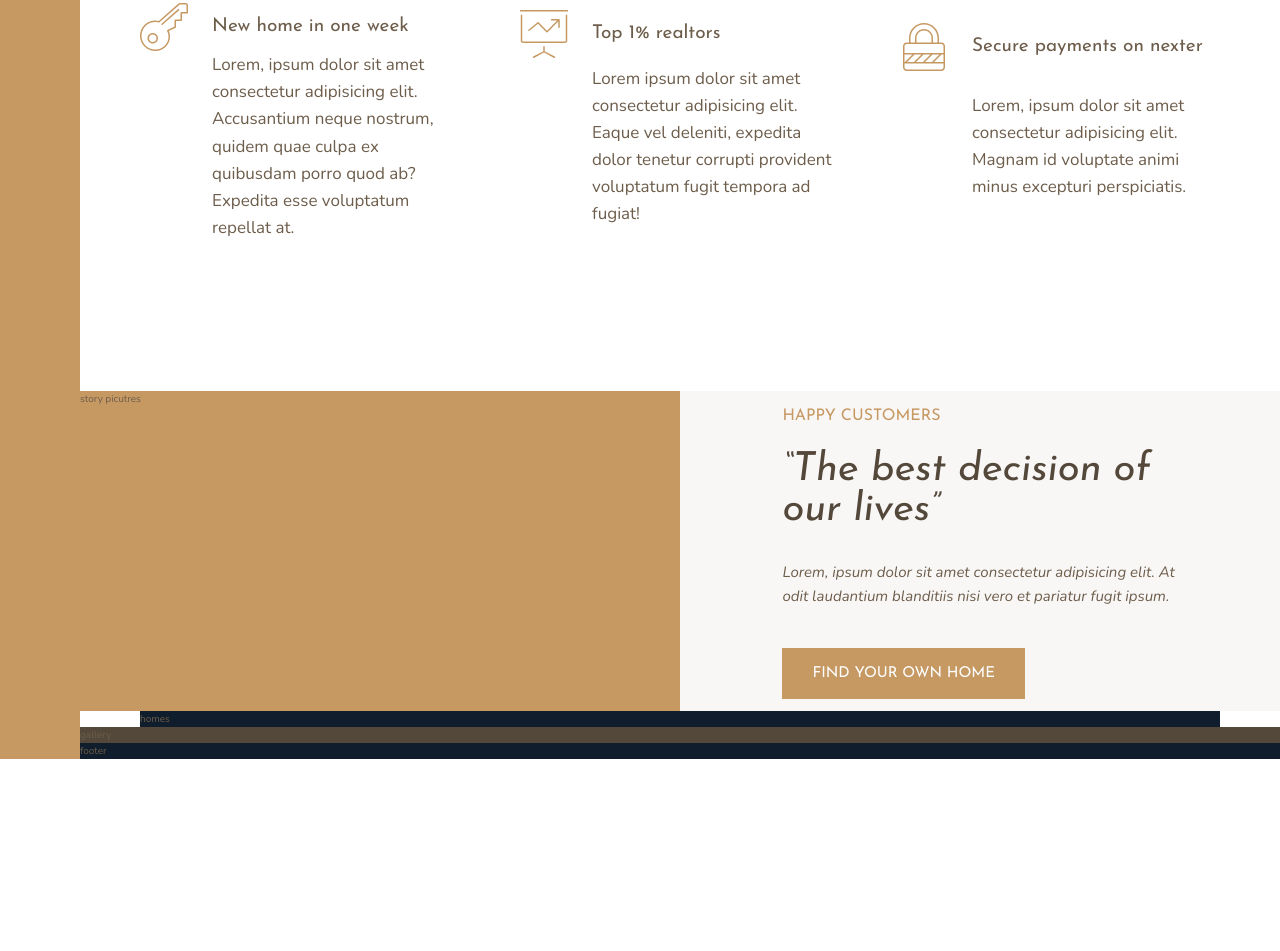
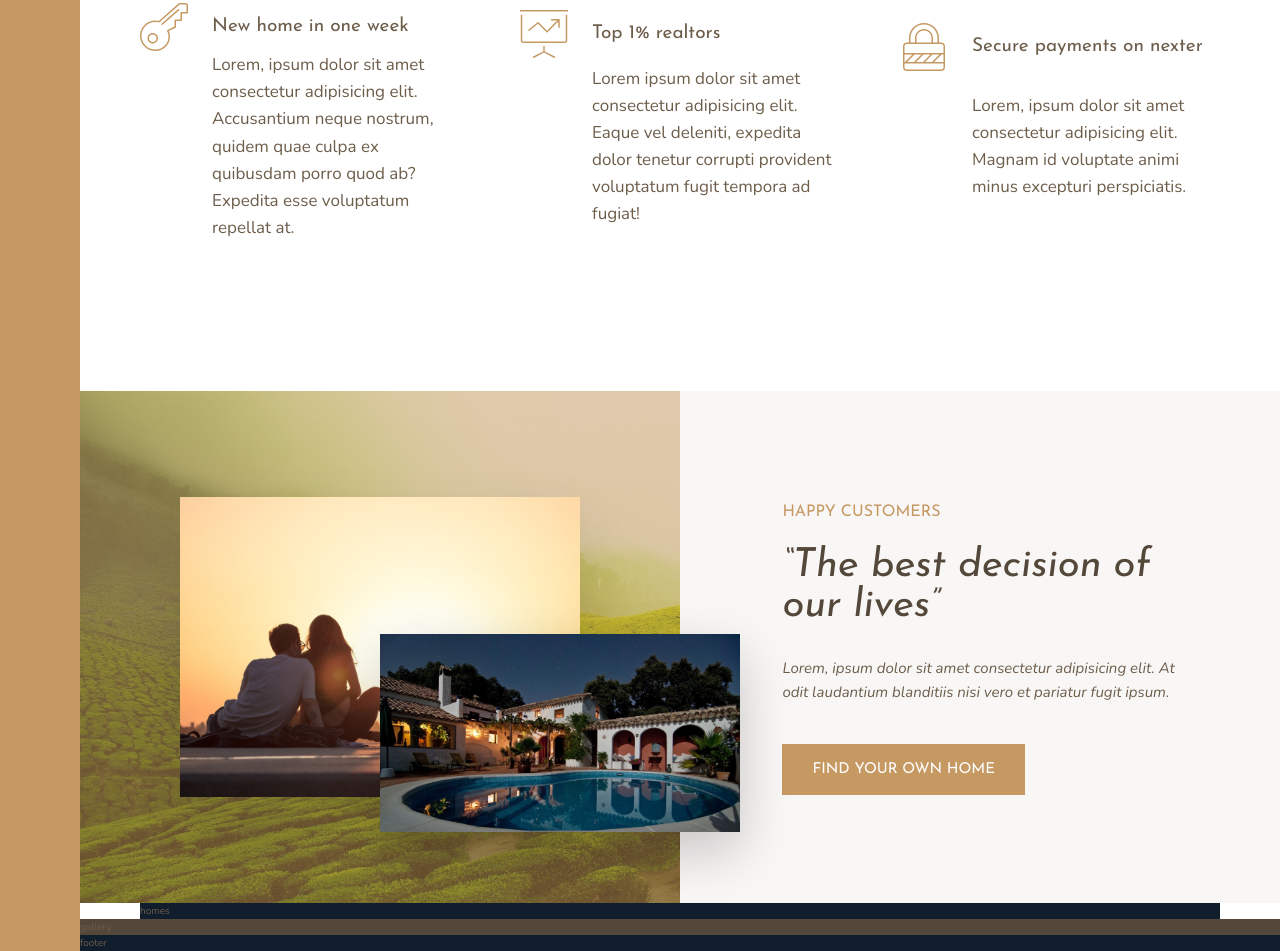
Before and after one commit to kacperkwinta/Nexter, a website: page index.html in a window 1280 px wide. Shown: the part 1031-1982 px from the top of the page. Before the commit the page ends 1790 px from the top, so only its background shows below. Drawn offline with nearby package versions, Linux system fonts and the light colour scheme.

Commit message:
story section images part done

```diff
--- a/index.html
+++ b/index.html
@@ -37,7 +37,9 @@
 					</svg>
 					<h4 class="heading-4">Only the best properties</h4>
 					<p class="feature__text">
-						Lorem ipsum dolor sit amet, consectetur adipisicing elit. Amet non repellendus eum accusamus labore omnis dolores consectetur illo. Cumque, quas.
+						Lorem ipsum dolor sit amet, consectetur adipisicing elit. Amet non
+						repellendus eum accusamus labore omnis dolores consectetur illo.
+						Cumque, quas.
 					</p>
 				</div>
 				<div class="feature">
@@ -46,7 +48,8 @@
 					</svg>
 					<h4 class="heading-4">All homes in top locations</h4>
 					<p class="feature__text">
-						Lorem ipsum dolor sit amet consectetur adipisicing elit. Laborum aperiam, repellat sunt magnam sapiente dolorem ipsum illum.
+						Lorem ipsum dolor sit amet consectetur adipisicing elit. Laborum
+						aperiam, repellat sunt magnam sapiente dolorem ipsum illum.
 					</p>
 				</div>
 				<div class="feature">
@@ -55,7 +58,9 @@
 					</svg>
 					<h4 class="heading-4">New home in one week</h4>
 					<p class="feature__text">
-						Lorem, ipsum dolor sit amet consectetur adipisicing elit. Accusantium neque nostrum, quidem quae culpa ex quibusdam porro quod ab? Expedita esse voluptatum repellat at.
+						Lorem, ipsum dolor sit amet consectetur adipisicing elit.
+						Accusantium neque nostrum, quidem quae culpa ex quibusdam porro quod
+						ab? Expedita esse voluptatum repellat at.
 					</p>
 				</div>
 				<div class="feature">
@@ -64,7 +69,9 @@
 					</svg>
 					<h4 class="heading-4">Top 1% realtors</h4>
 					<p class="feature__text">
-						Lorem ipsum dolor sit amet consectetur adipisicing elit. Eaque vel deleniti, expedita dolor tenetur corrupti provident voluptatum fugit tempora ad fugiat!
+						Lorem ipsum dolor sit amet consectetur adipisicing elit. Eaque vel
+						deleniti, expedita dolor tenetur corrupti provident voluptatum fugit
+						tempora ad fugiat!
 					</p>
 				</div>
 				<div class="feature">
@@ -73,17 +80,29 @@
 					</svg>
 					<h4 class="heading-4">Secure payments on nexter</h4>
 					<p class="feature__text">
-						Lorem, ipsum dolor sit amet consectetur adipisicing elit. Magnam id voluptate animi minus excepturi perspiciatis.
+						Lorem, ipsum dolor sit amet consectetur adipisicing elit. Magnam id
+						voluptate animi minus excepturi perspiciatis.
 					</p>
 				</div>
 			</section>
 
-			<div class="story__pictures">story picutres</div>
+			<div class="story__pictures">
+				<img
+					src="img/story-1.jpeg"
+					class="story__img--1"
+					alt="couple with new house"
+				/>
+				<img src="img/story-2.jpeg" class="story__img--2" alt="new house" />
+			</div>
 
 			<div class="story__content">
 				<h3 class="heading-3 mb-sm">Happy Customers</h3>
-				<h2 class="heading-2 heading-2--dark mb-md">&ldquo;The best decision of our lives&rdquo;</h2>
-				<p class="story__text ">Lorem, ipsum dolor sit amet consectetur adipisicing elit. At odit laudantium blanditiis nisi vero et pariatur fugit ipsum.
+				<h2 class="heading-2 heading-2--dark mb-md">
+					&ldquo;The best decision of our lives&rdquo;
+				</h2>
+				<p class="story__text">
+					Lorem, ipsum dolor sit amet consectetur adipisicing elit. At odit
+					laudantium blanditiis nisi vero et pariatur fugit ipsum.
 				</p>
 				<button class="btn">Find your own home</button>
 			</div>
--- a/sass/_base.scss
+++ b/sass/_base.scss
@@ -36,10 +36,12 @@ body {
 
 .container {
 	display: grid;
-	grid-template-rows: 80vh min-content 40vh repeat(3, min-content);
+	grid-template-rows: 80vh min-content 40vw repeat(3, min-content);
 	grid-template-columns:
 		[sidebar-start] 8rem [sidebar-end full-start] minmax(6rem, 1fr)
-		[center-start ] repeat(8, [col-start] minmax(min-content, 14rem) [col-end])
-		[center-end]
-		minmax(6rem, 1fr) [full-end];
+		[center-start] repeat(
+			8,
+			[col-start] minmax(min-content, 14rem) [col-end]
+		) [center-end] minmax(6rem, 1fr)
+		[full-end];
 }
--- a/sass/_story.scss
+++ b/sass/_story.scss
@@ -2,6 +2,33 @@
 	&__pictures {
 		background-color: $color-primary;
 		grid-column: full-start / col-end 4;
+
+		background-image: linear-gradient(
+				rgba($color-primary, 0.5),
+				rgba($color-primary-dark, 0.5)
+			),
+			url(../img/back.jpg);
+		background-size: cover;
+
+		display: grid;
+		grid-template-rows: repeat(6, 1fr);
+		grid-template-columns: repeat(6, 1fr);
+		align-items: center;
+	}
+
+	&__img--1 {
+		width: 100%;
+		grid-row: 2 / 6;
+		grid-column: 2 / 6;
+		box-shadow: 0 2rem 5rem rgba(#000, 0.1);
+	}
+
+	&__img--2 {
+		width: 120%;
+		grid-row: 4 / 6;
+		grid-column: 4 / 7;
+		z-index: 20;
+		box-shadow: 0 2rem 5rem rgba(#000, 0.2);
 	}
 
 	&__content {
```
Also changed, not shown: css/style.css.
